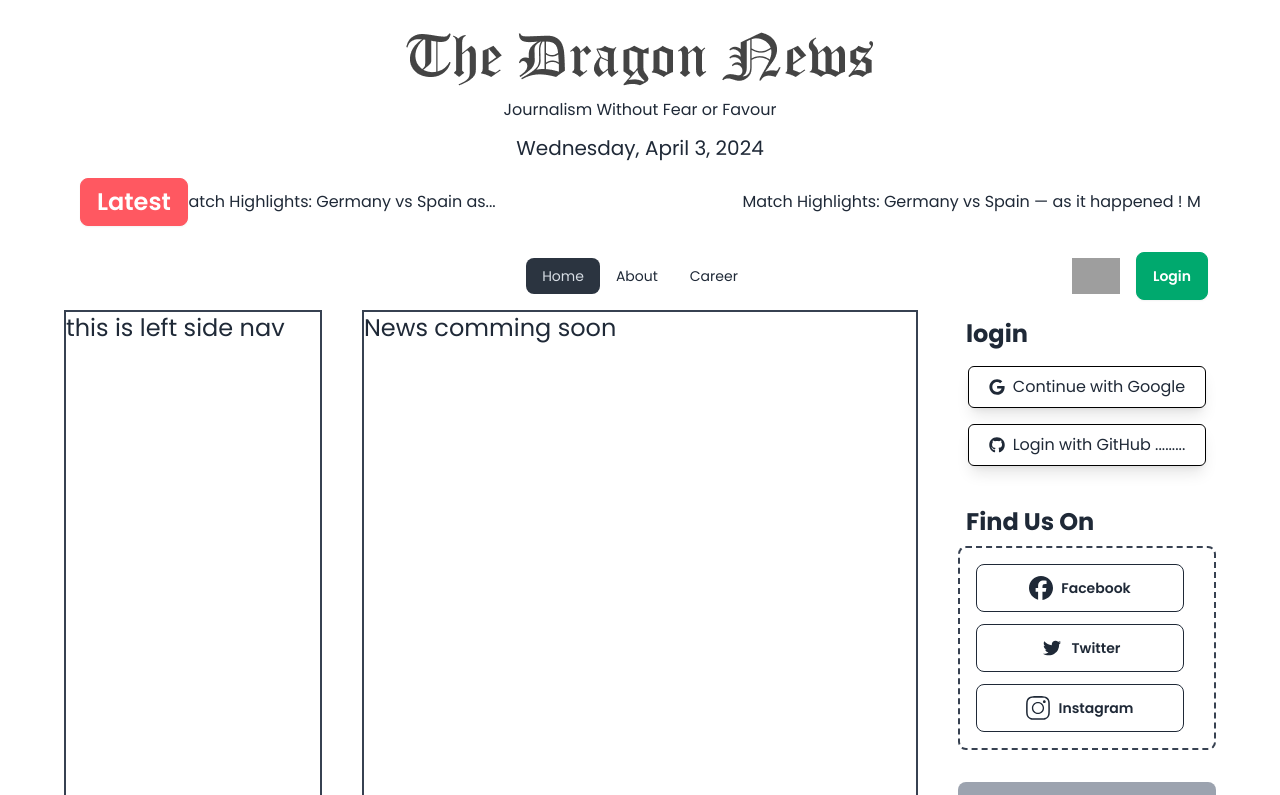
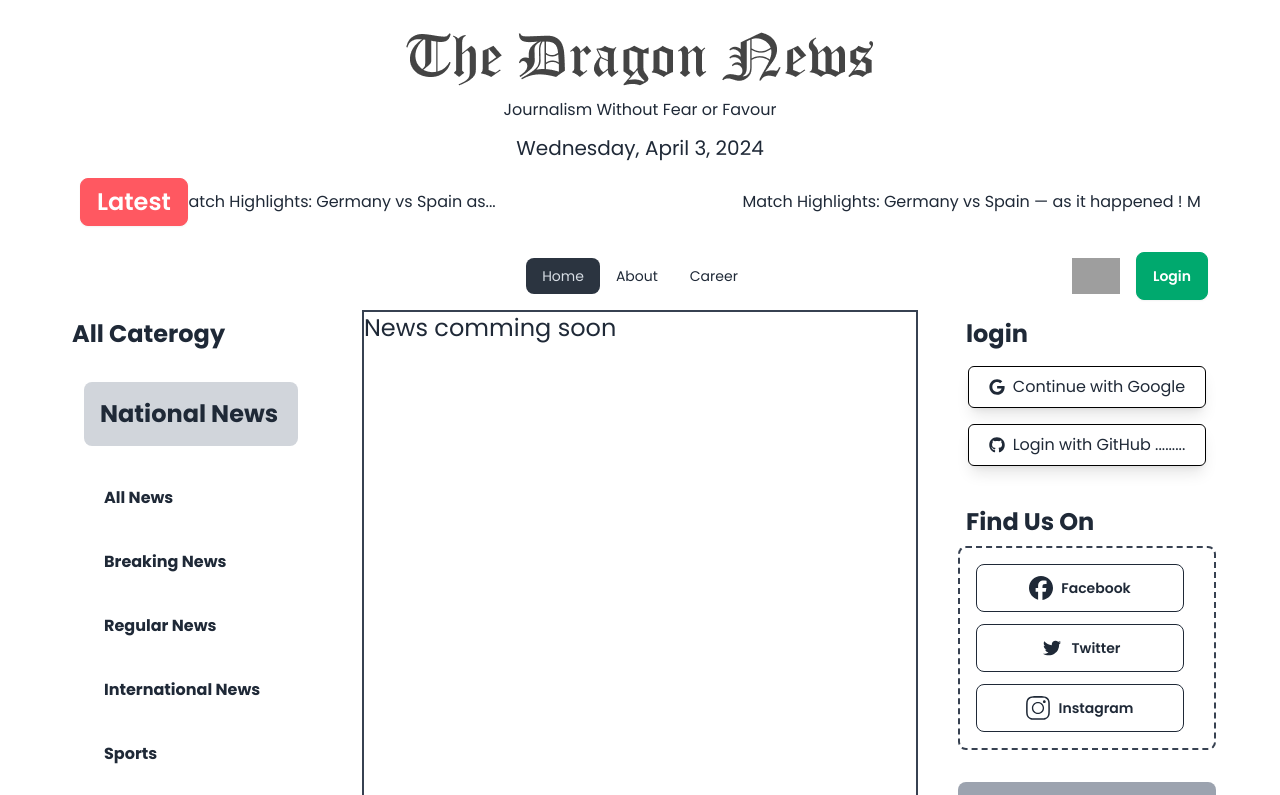
Before and after one commit to Sohanur20/dragon-auth-news, a React (Vite) app: page / in a window 1280 px wide. Shown: the top 795 px of the page. Built offline with nearby package versions, Linux system fonts and the light colour scheme; grey boxes are pictures that could not be loaded.

Commit message:
left side nav added

```diff
--- a/src/components/Home/Home.jsx
+++ b/src/components/Home/Home.jsx
@@ -16,7 +16,7 @@ const Home = () => {
 
             <div className="grid md:grid-cols-4 grid-cols-1 gap-10">
 
-                <div className="border-2 border-gray-700">
+                <div className="">
                     <LeftSideNav></LeftSideNav>
                 </div>
 
--- a/src/components/Shared/LeftSideNav/LeftSideNav.jsx
+++ b/src/components/Shared/LeftSideNav/LeftSideNav.jsx
@@ -1,10 +1,42 @@
+
+import { useEffect, useState } from "react";
+import { Link } from "react-router-dom";
 
 
 const LeftSideNav = () => {
 
+    const [categories, setCategories] = useState([])
+
+
+    useEffect(() => {
+        fetch('categories.json')
+            .then(res => res.json())
+            .then(data => setCategories(data))
+
+
+
+    }, [])
+
     return (
         <div>
-            <h2 className="text-2xl">this is left side nav</h2>
+            <h2 className="text-2xl font-bold p-2">All Caterogy </h2>
+
+            <h2 className="text-2xl font-bold ml-5 m-6 bg-gray-300 p-4 rounded-lg">National News</h2>
+
+            <div>
+                {
+                    categories.map(category => <Link
+                        to={ `/category/${category.id}`}
+                        key={category.id}
+                        className="flex  mt-10 ml-10 font-bold"
+                    >
+
+                        {category.name}
+
+                    </Link>)
+                }
+            </div>
+
         </div>
     );
 };
```
Also changed, not shown: public/categories.json (renamed from src/data/categories.json), public/news.json (renamed from src/data/news.json).
